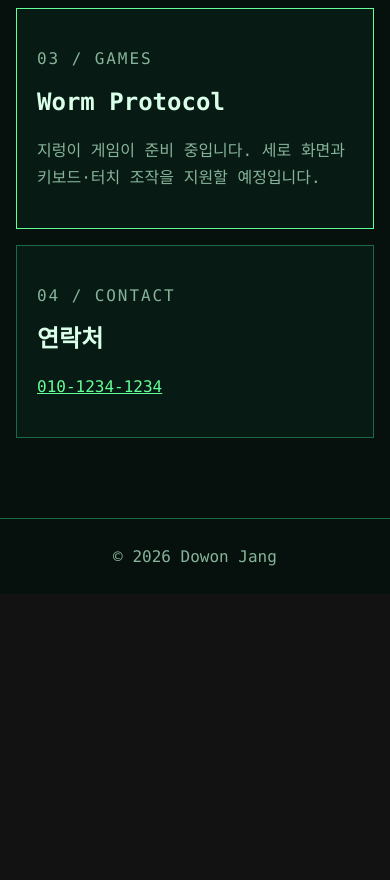
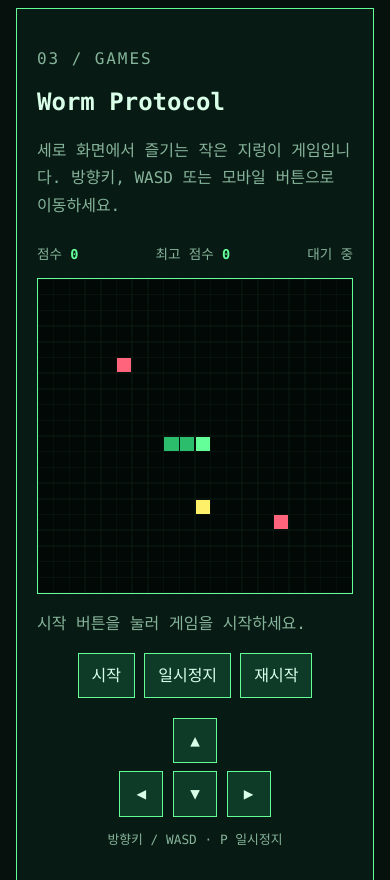
Before and after one commit to dowonjj/dowonjj.github.io, a plain HTML site: page index.html in a window 390 px wide. Shown: the part 1120-2000 px from the top of the page. Before the commit the page ends 1714 px from the top, so only its background shows below. Drawn offline with Linux system fonts and the light colour scheme.

Commit message:
Complete responsive portfolio and worm game

```diff
--- /dev/null
+++ b/game.js
@@ -0,0 +1,165 @@
+(function () {
+  "use strict";
+
+  const canvas = document.getElementById("game-board");
+  if (!canvas) return;
+  const context = canvas.getContext("2d");
+  const gridSize = 20;
+  const cellSize = canvas.width / gridSize;
+  const stepTime = 180;
+  const directions = {
+    up: { x: 0, y: -1 },
+    down: { x: 0, y: 1 },
+    left: { x: -1, y: 0 },
+    right: { x: 1, y: 0 }
+  };
+  const scoreElement = document.getElementById("score");
+  const highScoreElement = document.getElementById("high-score");
+  const stateElement = document.getElementById("game-state");
+  const statusElement = document.getElementById("game-status");
+  let snake;
+  let food;
+  let enemies;
+  let direction;
+  let queuedDirection;
+  let score = 0;
+  let highScore = readHighScore();
+  let timerId = null;
+  let running = false;
+  let paused = false;
+  let gameOver = false;
+
+  function readHighScore() {
+    try { return Number(window.localStorage.getItem("worm-high-score")) || 0; }
+    catch (error) { return 0; }
+  }
+
+  function saveHighScore() {
+    try { window.localStorage.setItem("worm-high-score", String(highScore)); }
+    catch (error) { /* Storage may be disabled. */ }
+  }
+
+  function samePosition(first, second) { return first.x === second.x && first.y === second.y; }
+
+  function occupied(position) {
+    return snake.some(function (segment) { return samePosition(segment, position); }) ||
+      enemies.some(function (enemy) { return samePosition(enemy, position); });
+  }
+
+  function randomPosition() {
+    let position;
+    do { position = { x: Math.floor(Math.random() * gridSize), y: Math.floor(Math.random() * gridSize) }; }
+    while (occupied(position));
+    return position;
+  }
+
+  function updateHud() {
+    scoreElement.textContent = String(score);
+    highScoreElement.textContent = String(highScore);
+    stateElement.textContent = gameOver ? "게임 오버" : paused ? "일시정지" : running ? "실행 중" : "대기 중";
+  }
+
+  function setStatus(message) {
+    statusElement.textContent = message;
+    updateHud();
+  }
+
+  function resetGame() {
+    snake = [{ x: 10, y: 10 }, { x: 9, y: 10 }, { x: 8, y: 10 }];
+    enemies = [{ x: 5, y: 5 }, { x: 15, y: 15 }];
+    direction = directions.right;
+    queuedDirection = direction;
+    score = 0;
+    gameOver = false;
+    paused = false;
+    food = randomPosition();
+    draw();
+    updateHud();
+  }
+
+  function startGame() {
+    if (timerId !== null) window.clearInterval(timerId);
+    resetGame();
+    running = true;
+    setStatus("게임이 시작되었습니다.");
+    timerId = window.setInterval(tick, stepTime);
+  }
+
+  function pauseGame() {
+    if (!running || gameOver) return;
+    paused = !paused;
+    setStatus(paused ? "일시정지되었습니다." : "게임을 계속합니다.");
+  }
+
+  function endGame() {
+    running = false;
+    gameOver = true;
+    if (timerId !== null) { window.clearInterval(timerId); timerId = null; }
+    if (score > highScore) { highScore = score; saveHighScore(); }
+    setStatus("충돌했습니다. 재시작 버튼으로 다시 도전하세요.");
+    draw();
+  }
+
+  function moveEnemies() {
+    enemies = enemies.map(function (enemy) {
+      const choices = Object.keys(directions).map(function (key) { return directions[key]; }).filter(function (candidate) {
+        const next = { x: enemy.x + candidate.x, y: enemy.y + candidate.y };
+        return next.x >= 0 && next.x < gridSize && next.y >= 0 && next.y < gridSize;
+      });
+      const move = choices[Math.floor(Math.random() * choices.length)];
+      return { x: enemy.x + move.x, y: enemy.y + move.y };
+    });
+  }
+
+  function tick() {
+    if (!running || paused) return;
+    direction = queuedDirection;
+    const head = { x: snake[0].x + direction.x, y: snake[0].y + direction.y };
+    const outside = head.x < 0 || head.x >= gridSize || head.y < 0 || head.y >= gridSize;
+    if (outside || snake.some(function (segment) { return samePosition(segment, head); }) || enemies.some(function (enemy) { return samePosition(enemy, head); })) { endGame(); return; }
+    snake.unshift(head);
+    if (samePosition(head, food)) { score += 10; food = randomPosition(); }
+    else snake.pop();
+    moveEnemies();
+    if (enemies.some(function (enemy) { return samePosition(enemy, snake[0]); })) { endGame(); return; }
+    draw();
+    updateHud();
+  }
+
+  function setDirection(nextDirection) {
+    const candidate = directions[nextDirection];
+    if (!candidate || (candidate.x + direction.x === 0 && candidate.y + direction.y === 0)) return;
+    queuedDirection = candidate;
+  }
+
+  function drawCell(position, color) {
+    context.fillStyle = color;
+    context.fillRect(position.x * cellSize + 1, position.y * cellSize + 1, cellSize - 2, cellSize - 2);
+  }
+
+  function draw() {
+    context.fillStyle = "#020805";
+    context.fillRect(0, 0, canvas.width, canvas.height);
+    context.strokeStyle = "rgba(101, 255, 154, .08)";
+    for (let line = 0; line <= gridSize; line += 1) {
+      context.beginPath(); context.moveTo(line * cellSize, 0); context.lineTo(line * cellSize, canvas.height); context.stroke();
+      context.beginPath(); context.moveTo(0, line * cellSize); context.lineTo(canvas.width, line * cellSize); context.stroke();
+    }
+    drawCell(food, "#fff06a");
+    enemies.forEach(function (enemy) { drawCell(enemy, "#ff647c"); });
+    snake.forEach(function (segment, index) { drawCell(segment, index === 0 ? "#65ff9a" : "#2bbd6c"); });
+  }
+
+  document.addEventListener("keydown", function (event) {
+    const keyMap = { ArrowUp: "up", w: "up", W: "up", ArrowDown: "down", s: "down", S: "down", ArrowLeft: "left", a: "left", A: "left", ArrowRight: "right", d: "right", D: "right" };
+    if (keyMap[event.key]) { event.preventDefault(); setDirection(keyMap[event.key]); }
+    if (event.key === "p" || event.key === "P") { event.preventDefault(); pauseGame(); }
+  });
+  document.querySelectorAll("[data-direction]").forEach(function (button) {
+    button.addEventListener("click", function () { setDirection(button.dataset.direction); });
+  });
+  document.getElementById("start-game").addEventListener("click", startGame);
+  document.getElementById("pause-game").addEventListener("click", pauseGame);
+  document.getElementById("restart-game").addEventListener("click", startGame);
+  resetGame();
+}());
--- a/index.html
+++ b/index.html
@@ -7,13 +7,14 @@
   <title>장도원 | 시니어 엔지니어</title>
   <link rel="stylesheet" href="styles.css">
   <script src="script.js" defer></script>
+  <script src="game.js" defer></script>
 </head>
 <body>
   <header class="site-header">
     <a class="brand" href="#home">DOWON.JJ</a>
     <nav aria-label="주요 메뉴">
       <a href="#about">About</a>
-      <a href="#project">Project</a>
+      <a href="#projects">Projects</a>
       <a href="#games">Games</a>
       <a href="#contact">Contact</a>
     </nav>
@@ -33,7 +34,7 @@
       <p>대학원 졸업을 바탕으로 복잡한 문제를 선명하게 정리하고 실용적인 해답을 만들어갑니다.</p>
     </section>
 
-    <section id="project" class="panel" aria-labelledby="project-title">
+    <section id="projects" class="panel" aria-labelledby="project-title">
       <p class="section-label">02 / PROJECT</p>
       <h2 id="project-title">카메라 프로젝트</h2>
       <p>관찰과 기록의 경험을 더 나은 제품으로 연결하는 프로젝트입니다.</p>
@@ -42,7 +43,30 @@
     <section id="games" class="panel game-placeholder" aria-labelledby="games-title">
       <p class="section-label">03 / GAMES</p>
       <h2 id="games-title">Worm Protocol</h2>
-      <p>지렁이 게임이 준비 중입니다. 세로 화면과 키보드·터치 조작을 지원할 예정입니다.</p>
+      <p>세로 화면에서 즐기는 작은 지렁이 게임입니다. 방향키, WASD 또는 모바일 버튼으로 이동하세요.</p>
+      <div class="game-shell">
+        <div class="game-hud" aria-live="polite">
+          <span>점수 <strong id="score">0</strong></span>
+          <span>최고 점수 <strong id="high-score">0</strong></span>
+          <span id="game-state">대기 중</span>
+        </div>
+        <canvas id="game-board" width="400" height="400" aria-label="지렁이 게임 보드"></canvas>
+        <p id="game-status" class="game-status" role="status">시작 버튼을 눌러 게임을 시작하세요.</p>
+        <div class="game-actions">
+          <button id="start-game" type="button">시작</button>
+          <button id="pause-game" type="button">일시정지</button>
+          <button id="restart-game" type="button">재시작</button>
+        </div>
+        <div class="touch-controls" aria-label="터치 방향 조작">
+          <button type="button" data-direction="up" aria-label="위로 이동">▲</button>
+          <div>
+            <button type="button" data-direction="left" aria-label="왼쪽으로 이동">◀</button>
+            <button type="button" data-direction="down" aria-label="아래로 이동">▼</button>
+            <button type="button" data-direction="right" aria-label="오른쪽으로 이동">▶</button>
+          </div>
+        </div>
+        <p class="game-help">방향키 / WASD · P 일시정지</p>
+      </div>
     </section>
 
     <section id="contact" class="panel" aria-labelledby="contact-title">
--- a/styles.css
+++ b/styles.css
@@ -14,6 +14,7 @@ html { scroll-behavior: smooth; }
 body {
   margin: 0;
   min-width: 320px;
+  overflow-x: hidden;
   background: radial-gradient(circle at top, #0c2a1d, var(--bg) 46%);
   color: var(--text);
   line-height: 1.7;
@@ -45,7 +46,30 @@ h2 { line-height: 1.2; margin-top: .25rem; }
 .intro, .panel p { color: var(--muted); max-width: 42rem; }
 .panel { border: 1px solid var(--line); background: var(--panel); margin: 1rem 0; padding: clamp(1.25rem, 4vw, 3rem); }
 .game-placeholder { border-color: var(--accent); }
+.game-shell { margin-top: 1.5rem; max-width: 440px; }
+.game-hud { display: flex; flex-wrap: wrap; gap: .75rem 1.25rem; justify-content: space-between; margin-bottom: .75rem; }
+.game-hud span { color: var(--muted); font-size: .85rem; }
+.game-hud strong { color: var(--accent); }
+#game-board { background: #020805; border: 1px solid var(--accent); display: block; height: auto; image-rendering: pixelated; max-width: 100%; width: 400px; }
+.game-status { min-height: 1.7em; }
+.game-actions, .touch-controls { display: flex; gap: .6rem; justify-content: center; margin-top: 1rem; }
+.game-actions button, .touch-controls button { background: #0d3b28; border: 1px solid var(--accent); color: var(--text); cursor: pointer; font: inherit; min-height: 2.75rem; min-width: 2.75rem; padding: .5rem .8rem; }
+.game-actions button:hover, .game-actions button:focus-visible, .touch-controls button:hover, .touch-controls button:focus-visible { background: var(--accent); color: var(--bg); }
+.touch-controls { display: block; text-align: center; }
+.touch-controls > button, .touch-controls div { margin: .25rem auto; }
+.game-help { font-size: .8rem; text-align: center; }
 footer { border-top: 1px solid var(--line); color: var(--muted); padding: 1.5rem 1rem; text-align: center; }
+
+button, [role="button"] { touch-action: manipulation; }
+
+@media (prefers-reduced-motion: reduce) {
+  *, *::before, *::after {
+    animation-duration: 0.01ms !important;
+    animation-iteration-count: 1 !important;
+    scroll-behavior: auto !important;
+    transition-duration: 0.01ms !important;
+  }
+}
 
 @media (max-width: 600px) {
   .site-header { align-items: flex-start; flex-direction: column; gap: .6rem; }
```
